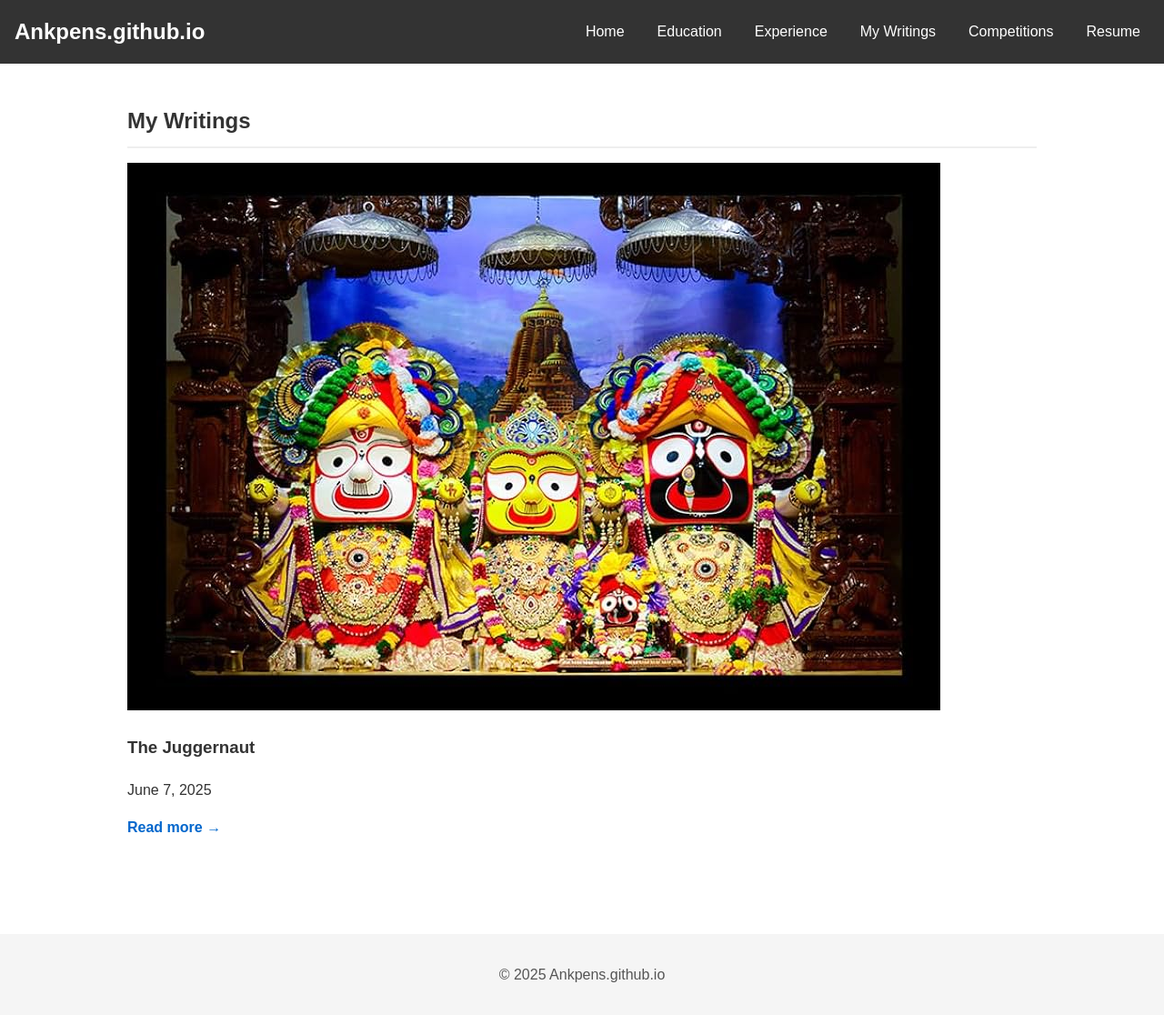
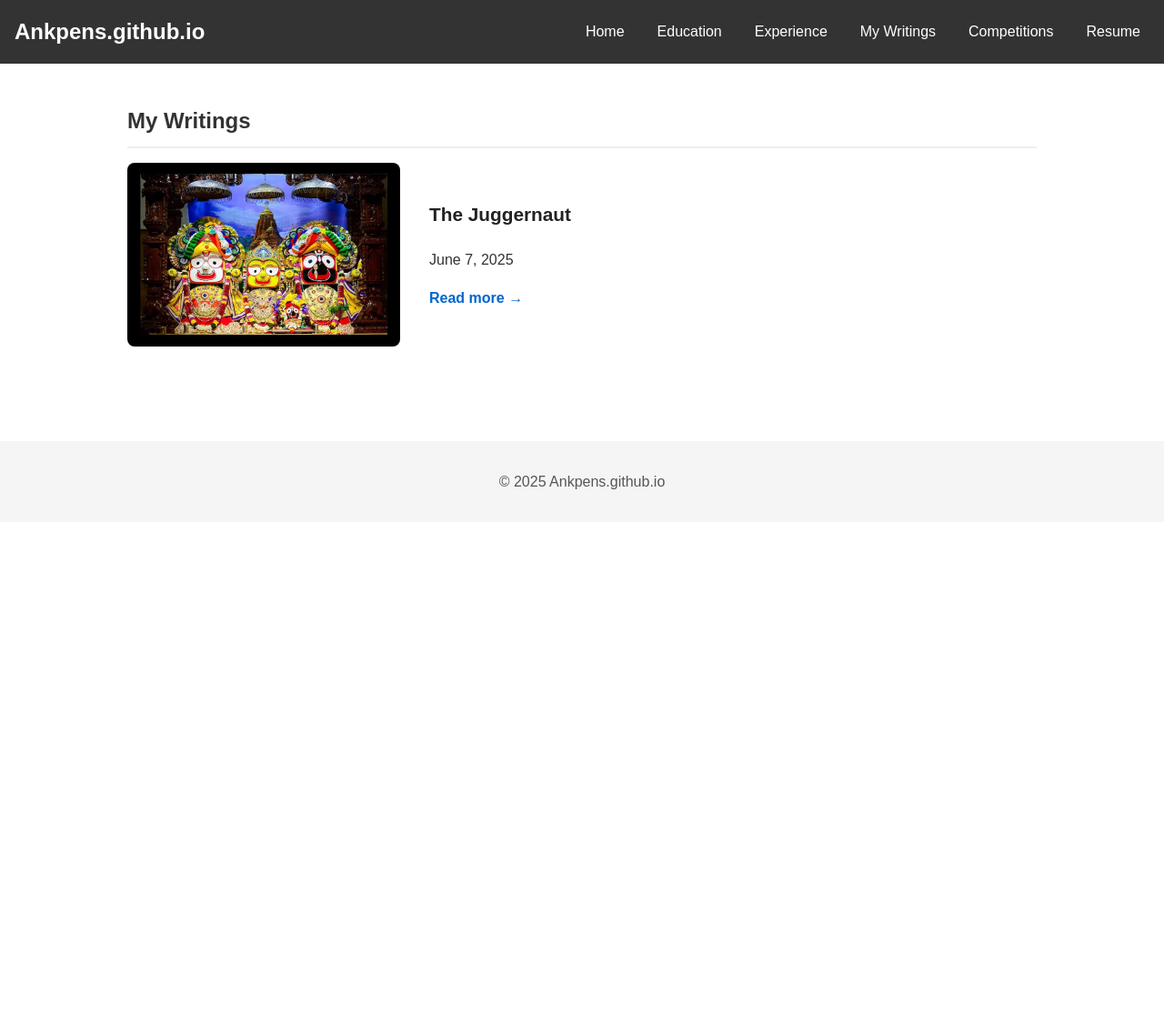
Before and after one commit to Ankpens/Ankpens.github.io, a Jekyll site: the page built from pages/My Writings/writings.html, in a window 1280 px wide. Shown: the whole page at 91% size. Built offline with Jekyll 4.4.1, drawn with Linux system fonts in a browser that asks for light colours; after the commit the page ends 900 px from its top, so only the background shows below that.

Commit message:
Slight Changed

```diff
--- a/assets/style.css
+++ b/assets/style.css
@@ -310,3 +310,52 @@ table th {
 .writing-link:hover {
   text-decoration: underline;
 }
+
+.writing-entry {
+  display: flex;
+  align-items: center;
+  gap: 2rem;
+  margin-bottom: 3rem;
+  flex-wrap: wrap;
+}
+
+.writing-entry img {
+  width: 300px;
+  height: auto;
+  border-radius: 8px;
+  object-fit: cover;
+}
+
+.writing-text {
+  flex: 1;
+  max-width: 600px;
+}
+
+.writing-text h3 {
+  margin-top: 0;
+  font-size: 1.3rem;
+  color: #222;
+}
+
+.writing-text p {
+  line-height: 1.6;
+}
+
+.right-image {
+  flex-direction: row-reverse;
+}
+
+@media (max-width: 768px) {
+  .writing-entry,
+  .right-image {
+    flex-direction: column;
+  }
+
+  .writing-entry img {
+    width: 100%;
+  }
+
+  .writing-text {
+    max-width: 100%;
+  }
+}
```
